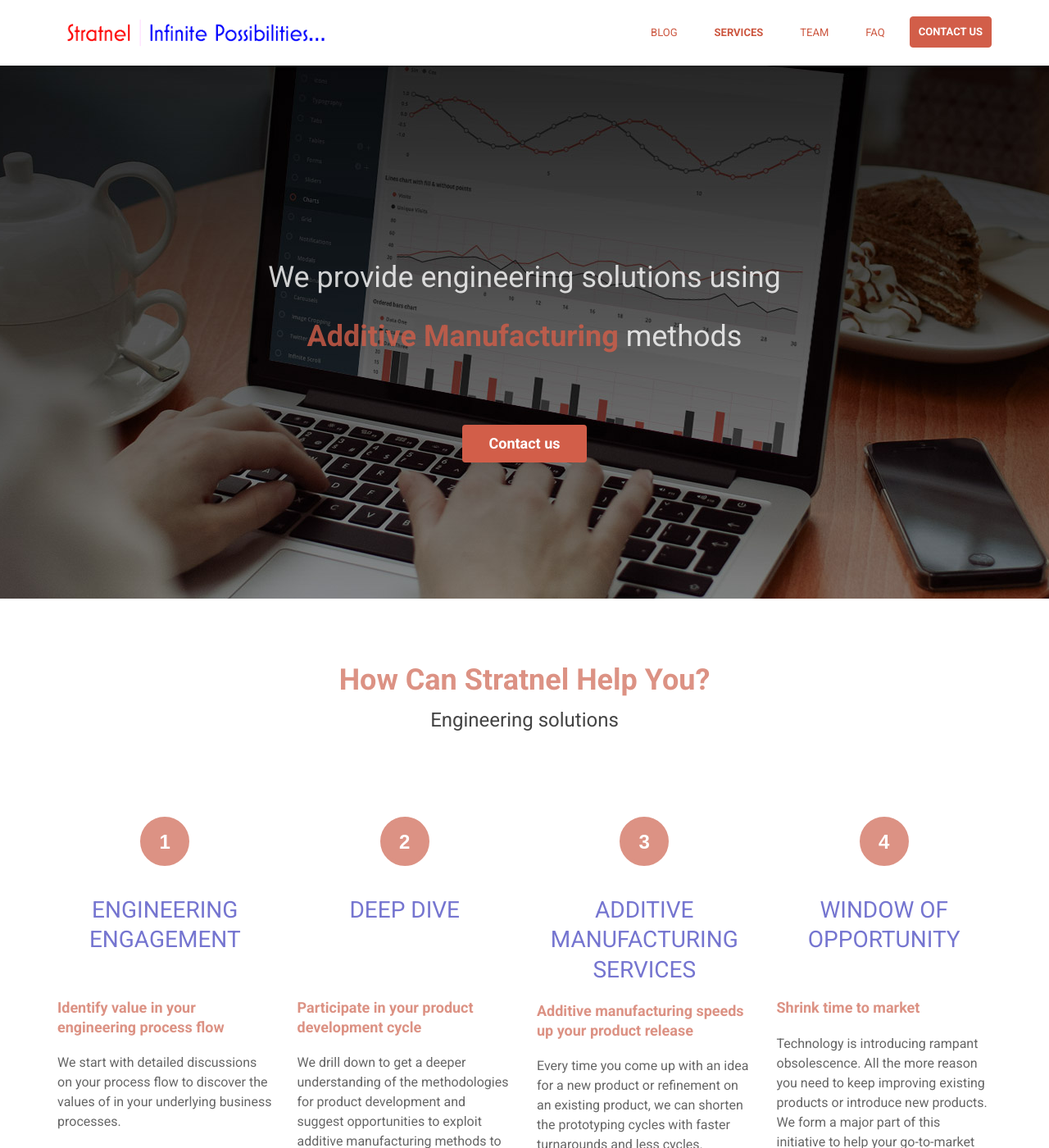
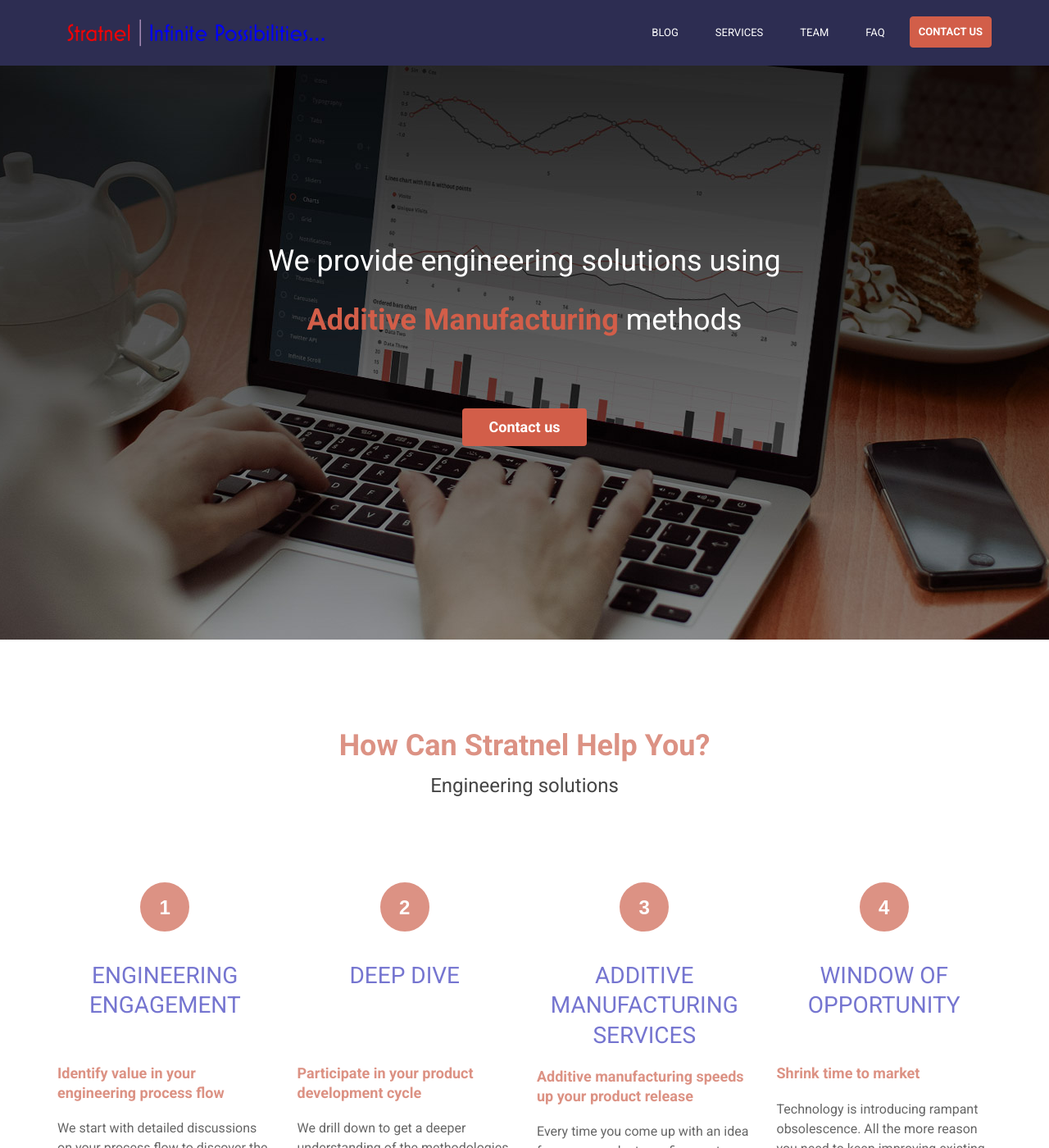
Before and after one commit to stratnel/site, a Jekyll site: the page built from index.html, in a window 1280 px wide and 1400 px high. Shown: the whole window at 82% size. Built offline with Jekyll 4.4.1, drawn with Linux system fonts in a browser that asks for light colours.

Commit message:
Header colors

```diff
--- a/_includes/header.html
+++ b/_includes/header.html
@@ -20,7 +20,7 @@
 
     <ul class="nav navbar-nav">
       <li class="nav-item"><a href="https://blog.stratnel.com">Blog</a></li>
-      <li class="active nav-item"><a href="#services">Services</a></li>
+      <li class="nav-item"><a href="#services">Services</a></li>
       <li class="nav-item"><a href="#team">Team</a></li>
       <li class="nav-item"><a href="#faq">FAQ</a></li>
       <li class="nav-item nav-item-cta last"><a class="btn btn-cta btn-cta-secondary" href="#call-to-action">Contact us</a></li>
--- a/_sass/_layout.scss
+++ b/_sass/_layout.scss
@@ -168,7 +168,7 @@
  * Page content
  */
 .page-content {
-    padding: $spacing-unit 0;
+    padding: $spacing-unit 10px;
 }
 
 .page-heading {
--- a/assets/css/styles.css
+++ b/assets/css/styles.css
@@ -193,7 +193,6 @@
   top: 0;
 }
 .header.scrolled .main-nav .nav .nav-item a {
-  color: #CC563F;
   -webkit-opacity: 1;
   -moz-opacity: 1;
   opacity: 1;
@@ -223,7 +222,6 @@
   display: inline-block;
   text-align: center;
   line-height: 1.4;
-  background: rgba(255, 255, 255, 0.8);
   -webkit-border-top-right-radius: 0;
   -webkit-border-bottom-right-radius: 4px;
   -webkit-border-bottom-left-radius: 4px;
@@ -542,9 +540,9 @@
 }
 .section-on-bg .intro {
   color: #fff;
-  -webkit-opacity: 0.8;
-  -moz-opacity: 0.8;
-  opacity: 0.8;
+  -webkit-opacity: 1;
+  -moz-opacity: 1;
+  opacity: 1;
 }
 /* ======= Why ======= */
 .why {
@@ -2986,7 +2984,8 @@
     text-align: center;
   }
   .header h1.logo .logo-title {
-    max-width: 200px;
+    min-width: 300px;
+    width: 65%;
     height: auto;
   }
 
@@ -2998,6 +2997,7 @@
   }
   .header.navbar-fixed-top {
     position: relative;
+    background: #2D2D52;
   }
   .navbar-collapse {
     border-top: none;
@@ -3006,9 +3006,9 @@
     box-shadow: none;
     width: 100%;
     left: 0;
-    top: 90px;
+    top: 80px;
     position: absolute;
-    background: #253340;
+    background: #2D2D52;
     z-index: 45;
   }
   .navbar-collapse .nav {
@@ -3210,6 +3210,10 @@
     padding: 0;
   }
 }
+.header .main-nav .nav .nav-item a {
+  color: #fff;
+}
+
 /* Small devices (tablets, 768px and up) */
 @media (min-width: 768px) {
   .config-wrapper {
@@ -3239,6 +3243,7 @@
   }
   .header.navbar-fixed-top {
     position: relative;
+    background: #2D2D52;
   }
   .blog-slider {
     margin-top: 0;
@@ -3348,16 +3353,12 @@
     height: 80px;
   }
   .header.navbar-fixed-top {
-    position: fixed;
+    //position: fixed;
   }
   .header.scrolled {
-    background: #fff;
     z-index: 1000;
     height: 80px;
     top: 0;
-    -webkit-box-shadow: 0 0 4px rgba(0, 0, 0, 0.5);
-    -moz-box-shadow: 0 0 4px rgba(0, 0, 0, 0.5);
-    box-shadow: 0 0 4px rgba(0, 0, 0, 0.5);
   }
   .header.scrolled h1.logo a {
     -webkit-border-radius: 0;
@@ -3369,12 +3370,10 @@
     -webkit-background-clip: padding-box;
     background-clip: padding-box;
     color: #D25E49;
-    background: #fff;
     padding-left: 0;
     padding-top: 15px;
   }
   .header.scrolled .main-nav .nav .nav-item a {
-    color: #CC563F;
     -webkit-opacity: 1;
     -moz-opacity: 1;
     opacity: 1;
@@ -3404,7 +3403,7 @@
   }
   .promo {
     height: 620px;
-    padding-top: 200px;
+    padding-top: 100px;
   }
   .promo.section .intro {
     margin-bottom: 45px;
```
Also changed, not shown: 404.html (added, +11 -0 lines).
